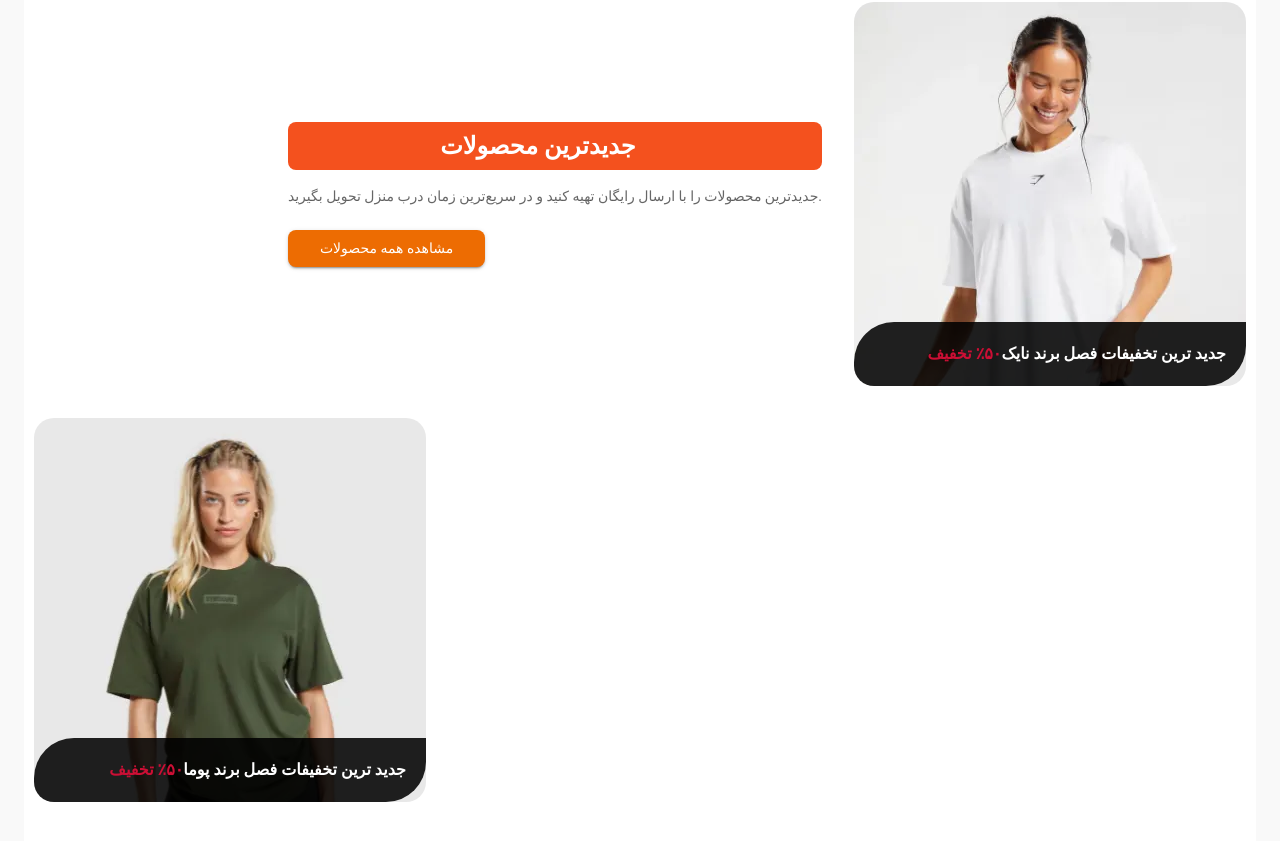
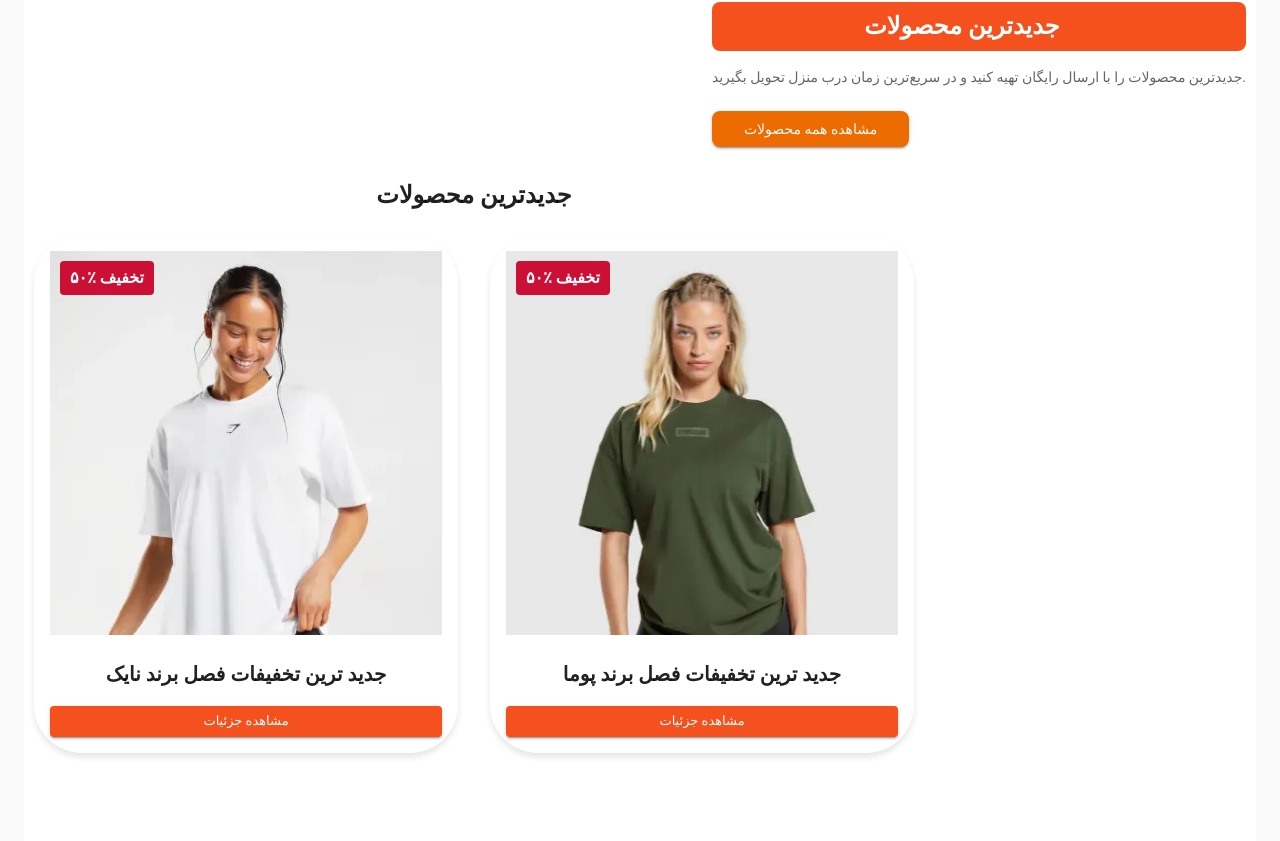
Before and after one commit to Mohammad-Ebrahimiyan/dashboard, a React (Vite) app: page /homePage in a window 1280 px wide. Shown: the part 679-1520 px from the top of the page. Built offline with nearby package versions, Linux system fonts and the light colour scheme; some icons are missing.

Commit message:
update HomePage

```diff
--- /dev/null
+++ b/src/components/Home/ProductCard.tsx
@@ -0,0 +1,74 @@
+// src/component/Home/ProductCard.tsx
+import { Box, Button, Typography } from "@mui/material";
+import { cssMainColors } from "../../styles/cssVariables/cssVariables";
+
+interface ProductItem {
+  image: string;
+  title: string;
+  discount: string;
+  price: string;
+  sizes: string[];
+}
+
+const ProductCard = ({ product }: { product: ProductItem }) => {
+  return (
+    <Box
+      sx={{
+        borderRadius: 12,
+        backgroundColor: "white",
+        boxShadow: "0px 4px 6px rgba(0, 0, 0, 0.1)",
+        overflow: "hidden",
+        display: "flex",
+        flexDirection: "column",
+        justifyContent: "space-between",
+        height: "100%",
+        padding: 2,
+        textAlign: "center",
+      }}
+    >
+      <Box
+        sx={{
+          position: "relative",
+        }}
+      >
+        <img
+          src={product.image}
+          alt={product.title}
+          style={{
+            width: "100%",
+            height: "auto",
+            objectFit: "cover",
+          }}
+        />
+        <Box
+          sx={{
+            position: "absolute",
+            top: 10,
+            left: 10,
+            backgroundColor: cssMainColors.crimsonRed,
+            color: "#fff",
+            padding: "5px 10px",
+            fontWeight: "bold",
+            fontSize: "1rem",
+            borderRadius: "4px",
+          }}
+        >
+          {product.discount}
+        </Box>
+      </Box>
+
+      <Typography variant="h6" fontWeight="bold" sx={{ marginTop: 2 }}>
+        {product.title}
+      </Typography>
+      <Typography variant="body1" color="text.secondary" sx={{ marginBottom: 2 }}>
+        {product.price}
+      </Typography>
+
+      <Button variant="contained" color="primary" size="small">
+        مشاهده جزئیات
+      </Button>
+    </Box>
+  );
+};
+
+export default ProductCard;
--- /dev/null
+++ b/src/components/Home/ProductListSection.tsx
@@ -0,0 +1,30 @@
+// src/component/Home/ProductListSection.tsx
+import { Box, Grid, Typography } from "@mui/material";
+import ProductCard from "./ProductCard";
+
+interface ProductItem {
+  image: string;
+  title: string;
+  discount: string;
+  price: string;
+  sizes: string[];
+}
+
+const ProductListSection = ({ title, products }: { title: string, products: ProductItem[] }) => {
+  return (
+    <Box sx={{ marginBottom: "60px" }}>
+      <Typography variant="h5" fontWeight="bold" mb={3} align="center">
+        {title}
+      </Typography>
+      <Grid container spacing={4}>
+        {products.map((product, index) => (
+          <Grid item xs={12} sm={6} md={4} key={index}>
+            <ProductCard product={product} />
+          </Grid>
+        ))}
+      </Grid>
+    </Box>
+  );
+};
+
+export default ProductListSection;
--- a/src/components/Home/PromoSection.tsx
+++ b/src/components/Home/PromoSection.tsx
@@ -5,6 +5,7 @@ import Grid from "@mui/material/Grid";
 import { styled } from "@mui/system";
 import { cssMainColors } from "../../styles/cssVariables/cssVariables";
 import ArrowForwardIcon from "@mui/icons-material/ArrowForward";
+import ProductListSection from "./ProductListSection";
 
 interface ProductItem {
   image: string;
@@ -23,7 +24,7 @@ interface PromoSectionProps {
   backgroundColor?: string;
   // titleBackground?: boolean;
   // titleAlign?: string;
-  isSpecialOffers:boolean;
+  isSpecialOffers: boolean;
 }
 
 const PromoBox = styled(Box)<{ backgroundColor?: string }>(
@@ -36,37 +37,37 @@ const PromoBox = styled(Box)<{ backgroundColor?: string }>(
   })
 );
 
-const ProductCard = styled(Box)(({ theme }) => ({
-  borderRadius: 20,
-  backgroundColor: theme.palette.background.paper,
-  overflow: "hidden",
-  position: "relative",
-  height: "100%",
-  display: "flex",
-  flexDirection: "column",
-  justifyContent: "flex-end",
-}));
+// const ProductCard = styled(Box)(({ theme }) => ({
+//   borderRadius: 20,
+//   backgroundColor: theme.palette.background.paper,
+//   overflow: "hidden",
+//   position: "relative",
+//   height: "100%",
+//   display: "flex",
+//   flexDirection: "column",
+//   justifyContent: "flex-end",
+// }));
 
-const ProductImage = styled("img")({
-  width: "100%",
-  height: "auto",
-  objectFit: "cover",
-});
+// const ProductImage = styled("img")({
+//   width: "100%",
+//   height: "auto",
+//   objectFit: "cover",
+// });
 
-const DiscountTag = styled(Box)(({ theme }) => ({
-  position: "absolute",
-  bottom: 0,
-  right: 0,
-  left: 0,
-  backgroundColor: theme.palette.text.primary,
-  color: "#fff",
-  padding: "20px",
-  fontWeight: "bold",
-  fontSize: "1rem",
-  direction: "rtl",
-  borderTopLeftRadius: 40,
-  borderBottomRightRadius: 40,
-}));
+// const DiscountTag = styled(Box)(({ theme }) => ({
+//   position: "absolute",
+//   bottom: 0,
+//   right: 0,
+//   left: 0,
+//   backgroundColor: theme.palette.text.primary,
+//   color: "#fff",
+//   padding: "20px",
+//   fontWeight: "bold",
+//   fontSize: "1rem",
+//   direction: "rtl",
+//   borderTopLeftRadius: 40,
+//   borderBottomRightRadius: 40,
+// }));
 
 const Title = styled(Typography)(() => ({
   background: cssMainColors.primary,
@@ -87,15 +88,15 @@ const PromoSection = ({
   buttonText,
   products,
   backgroundColor,
-  isSpecialOffers = false,
-  // titleBackground,
-  // titleAlign,
-}: PromoSectionProps) => {
+  // isSpecialOffers = false,
+}: // titleBackground,
+// titleAlign,
+PromoSectionProps) => {
   return (
     <PromoBox backgroundColor={backgroundColor}>
       <Grid container spacing={4} alignItems="center">
         <Grid item xs={12} md={4} sx={{ ml: { md: "auto" } }}>
-        <Title variant="h5" fontWeight="bold">
+          <Title variant="h5" fontWeight="bold">
             {title}
             <ArrowForwardIcon sx={{ fontSize: "1.2rem", color: "#fff" }} />
           </Title>
@@ -111,30 +112,10 @@ const PromoSection = ({
           </Button>
         </Grid>
 
-        {products.map((product, index) => (
-          <Grid item xs={12} sm={6} md={4} key={index}>
-            <ProductCard>
-              <ProductImage src={product.image} alt={product.title} />
-              <DiscountTag>
-                {product.title}
-                <span style={{ color: cssMainColors.crimsonRed }}>
-                  {product.discount}
-                </span>
-                {isSpecialOffers && (
-                  <Box mt={2}>
-                    <Typography variant="body2">قیمت: {product.price}</Typography>
-                    <Typography variant="body2">
-                      سایزها: {product.sizes && Array.isArray(product.sizes) ? product.sizes.join(", ") : "ناموجود"}
-                    </Typography>
-                    <Typography variant="body2">
-                      رنگ‌ها: {product.colors && Array.isArray(product.colors) ? product.colors.join(", ") : "ناموجود"}
-                    </Typography>
-                  </Box>
-                )}
-              </DiscountTag>
-            </ProductCard>
-          </Grid>
-        ))}
+
+        <Grid item xs={12} md={8}>
+          <ProductListSection title={title} products={products} />
+        </Grid>
       </Grid>
     </PromoBox>
   );
```
Also changed, not shown: src/components/Home/NewProducts.tsx (deleted, +0 -10 lines), src/components/Home/ProductSection.tsx (added, +81 -0 lines), src/data/heroBanners.ts (deleted, +0 -16 lines), src/data/newProducts.ts (deleted, +0 -22 lines), src/data/news.ts (deleted, +0 -14 lines), src/data/specialOffers.ts (deleted, +0 -14 lines).
